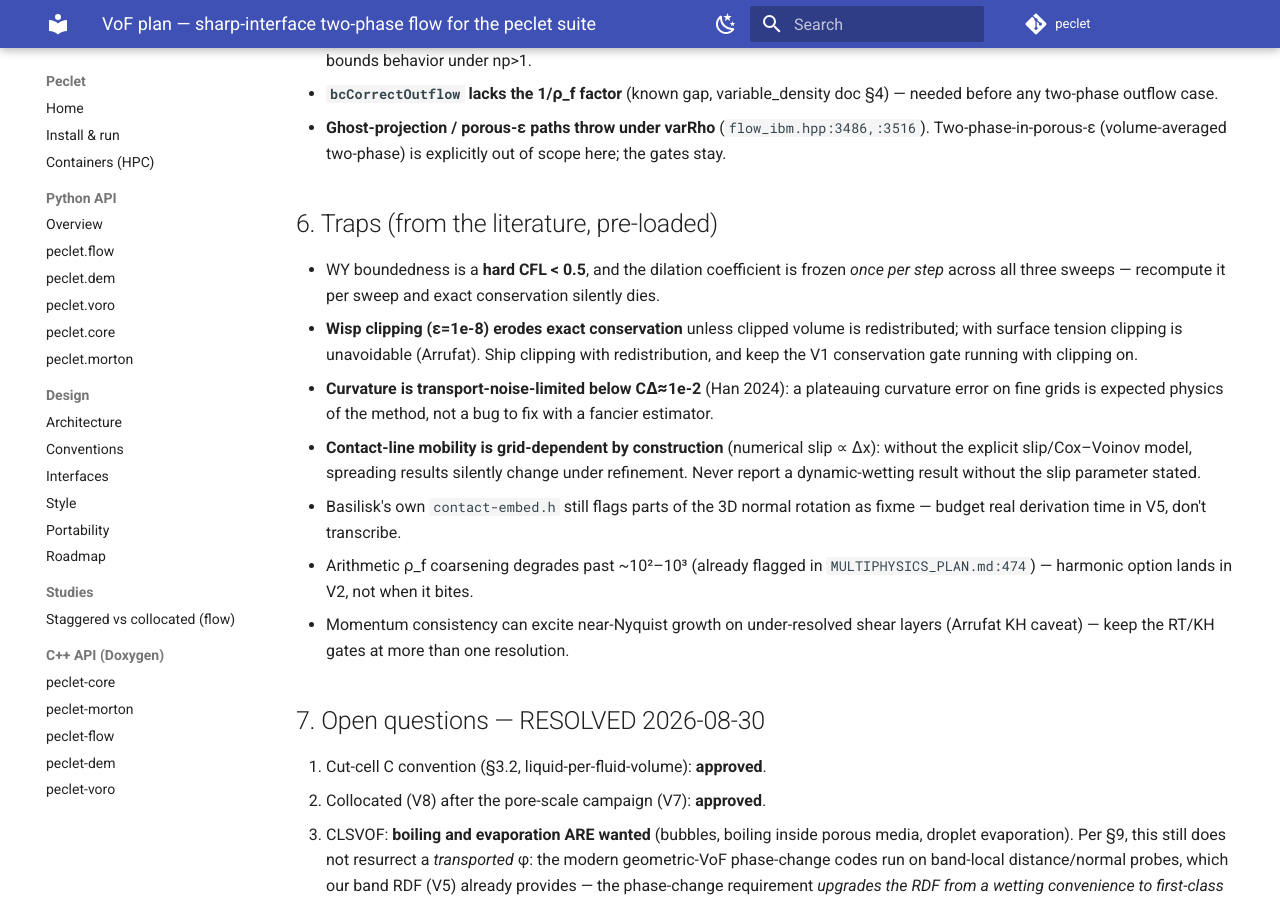
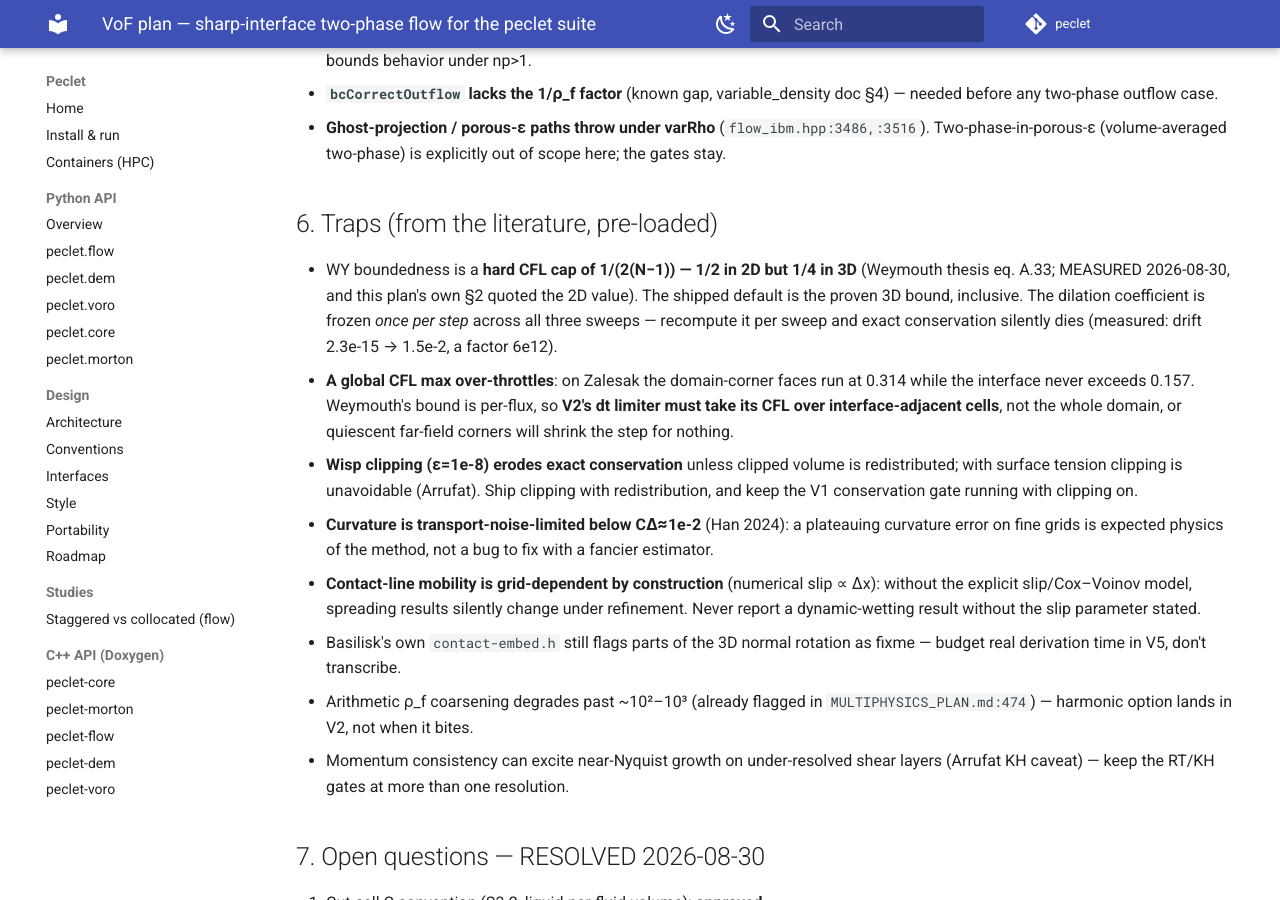
Before and after one commit to computational-chemical-engineering/peclet, an MkDocs documentation site: the page built from docs/VOF_PLAN.md, in a window 1280 px wide and 900 px high, scrolled down 6914 px. Built offline with MkDocs 1.6.1 and Material for MkDocs 9.7.7, drawn with Linux system fonts in a browser that asks for light colours; comment, search, counter and statistics services are not loaded.

Commit message:
flow bump + VOF_PLAN: WY CFL cap is 1/4 in 3D (not the quoted 1/2), and V2's dt limiter must measure CFL at the interface, not globally
The plan's own §2 quoted Weymouth's 2D bound. Corrected in §6 traps with the measured
dilation-trap cost (6e12x) and the Zalesak global-vs-local CFL evidence.

Co-Authored-By: Claude Fable 5 <noreply@anthropic.com>
Claude-Session: https://claude.ai/code/session_014qvoYadT5tXKFrJ7H9uhEB

```diff
--- a/docs/VOF_PLAN.md
+++ b/docs/VOF_PLAN.md
@@ -329,8 +329,15 @@ load at extreme scale.
 
 ## 6. Traps (from the literature, pre-loaded)
 
-- WY boundedness is a **hard CFL < 0.5**, and the dilation coefficient is frozen *once per
-  step* across all three sweeps — recompute it per sweep and exact conservation silently dies.
+- WY boundedness is a **hard CFL cap of 1/(2(N−1)) — 1/2 in 2D but 1/4 in 3D** (Weymouth
+  thesis eq. A.33; MEASURED 2026-08-30, and this plan's own §2 quoted the 2D value). The
+  shipped default is the proven 3D bound, inclusive. The dilation coefficient is frozen
+  *once per step* across all three sweeps — recompute it per sweep and exact conservation
+  silently dies (measured: drift 2.3e-15 → 1.5e-2, a factor 6e12).
+- **A global CFL max over-throttles**: on Zalesak the domain-corner faces run at 0.314
+  while the interface never exceeds 0.157. Weymouth's bound is per-flux, so **V2's dt
+  limiter must take its CFL over interface-adjacent cells**, not the whole domain, or
+  quiescent far-field corners will shrink the step for nothing.
 - **Wisp clipping (ε=1e-8) erodes exact conservation** unless clipped volume is
   redistributed; with surface tension clipping is unavoidable (Arrufat). Ship clipping with
   redistribution, and keep the V1 conservation gate running with clipping on.
```
